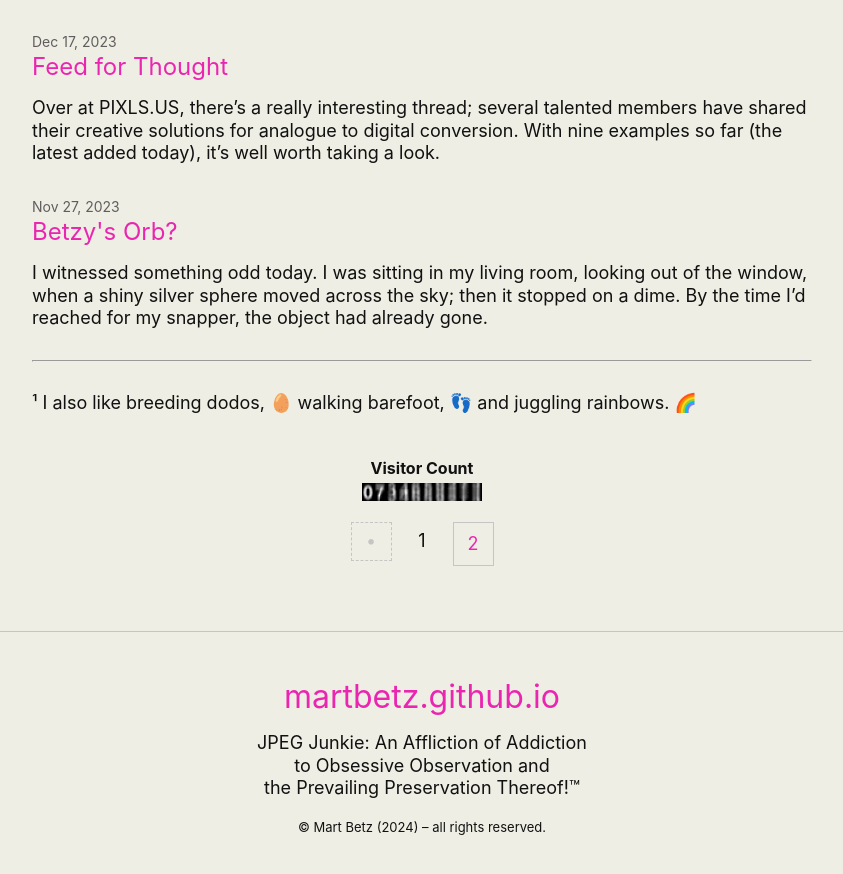
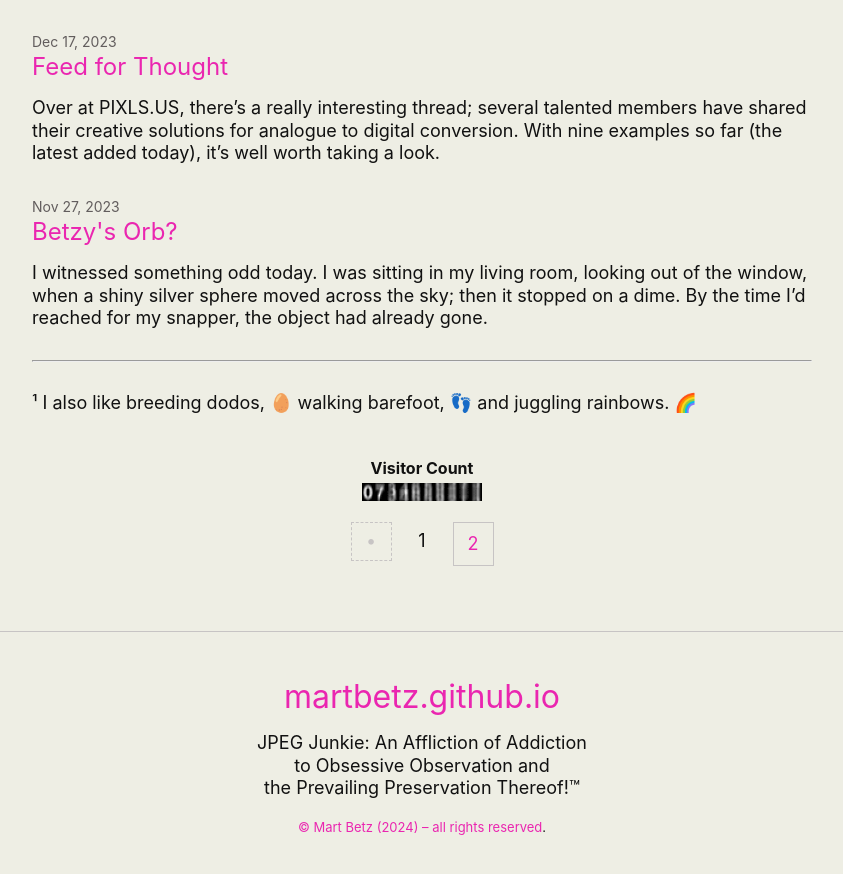
Before and after one commit to martbetz/martbetz.github.io, a Jekyll site: the page built from index.html, in a window 1280 px wide and 900 px high, scrolled down 1173 px. Shown: the top 874 px of the window, without its empty margins (218-1061 px from the left). Built offline with Jekyll 4.4.1, drawn with Linux system fonts in a browser that asks for light colours; the list of posts is cut into pages by our own code.

Commit message:
Update footer.html

```diff
--- a/_includes/footer.html
+++ b/_includes/footer.html
@@ -15,7 +15,7 @@
 
           {% if site.author.name -%}
             <p style="margin-top:10px">
-            <center><font size="2">© {{ site.author.name | escape }} (2024) – all rights reserved.</center></font>
+            <center><font size="2"><a href="https://martbetz.github.io/terms-and-conditions.html#copyright">© {{ site.author.name | escape }} (2024) – all rights reserved</a>.</center></font>
             </p>
            {% endif -%}
 
```
